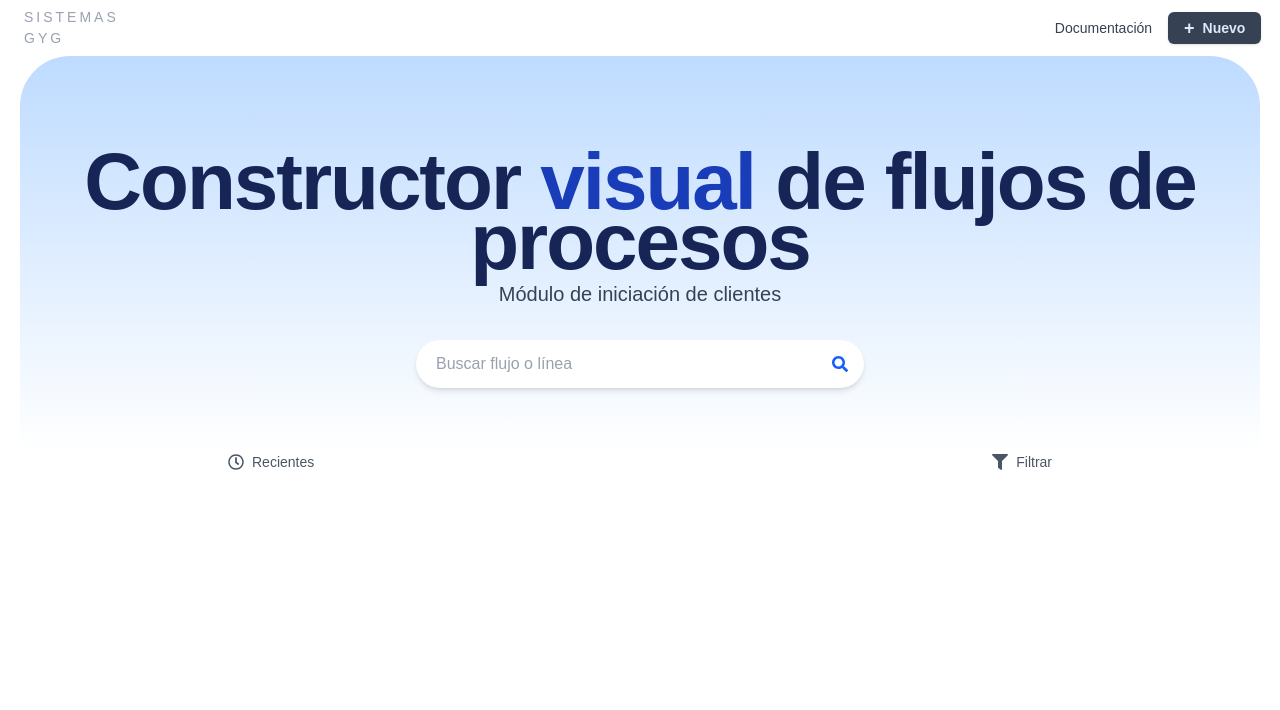
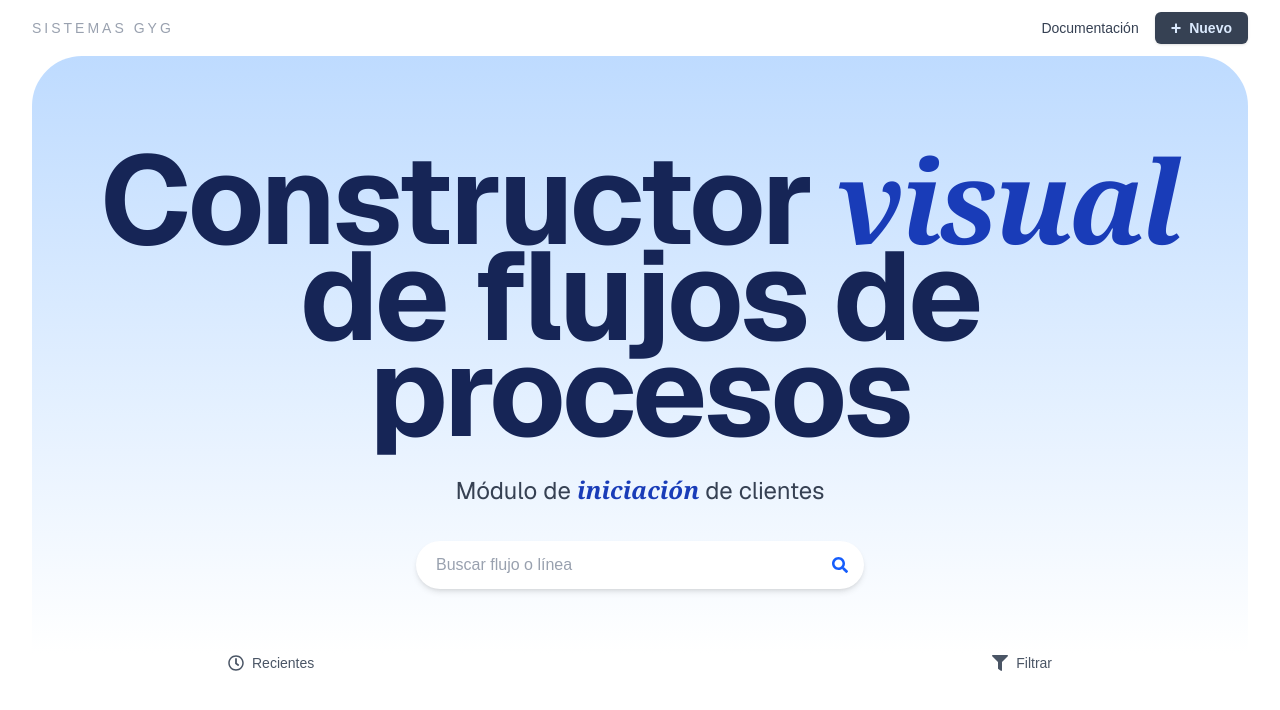
Before and after one commit to JuanCPal/bpm-scoring-flow-builder, a Next.js app: page / in a window 1280 px wide. Shown: the top 710 px of the page. Built offline with nearby package versions, Linux system fonts and the light colour scheme.

Commit message:
style: pantalla principal

```diff
--- a/src/app/page.js
+++ b/src/app/page.js
@@ -4,10 +4,12 @@ import Link from 'next/link';
 import ProjectCard from '@/components/ProjectCard';
 import { FaSearch, FaFilter, FaRegClock } from "react-icons/fa";
 import { useEffect, useState } from 'react';
+import { Particles } from "@tsparticles/react";
+import { loadSlim } from "@tsparticles/slim";
 
 function getSavedTrees() {
   return Object.keys(localStorage)
-    .filter((k) => k.startsWith("Linea_")) // solo claves que comienzan en
+    .filter((k) => k.startsWith("Linea_"))
     .map((k) => JSON.parse(localStorage.getItem(k)));
 }
 
@@ -21,7 +23,6 @@ export default function DashboardPage() {
 
   const manejarCambio = (e) => setBusqueda(e.target.value);
 
-  // Filtro aplicado
   const proyectosFiltrados = projects
     .filter((project) => {
       const texto = busqueda.toLowerCase();
@@ -32,31 +33,50 @@ export default function DashboardPage() {
     })
     .sort((a, b) => new Date(b.savedAt) - new Date(a.savedAt));
 
+  return (
+    <div className="relative min-h-screen bg-white overflow-y-hidden">
+      {/* Fondo con partículas */}
+      <Particles
+        className="absolute inset-0 -z-10"
+        init={loadSlim}
+        options={{
+          particles: {
+            number: { value: 50 },
+            size: { value: 5 },
+            opacity: { value: 0.15 },
+            move: { speed: 0.3 },
+            color: { value: ["#1e3a8a", "#64748b"] },
+          },
+        }}
+      />
 
-
-  return (
-    <div className="min-h-screen bg-white overflow-y-hidden">
       {/* NAVBAR */}
-      <nav className="fixed top-0 w-full  bg-white px-6 py-1 flex items-center justify-between">
+      <nav className="fixed top-0 w-full bg-white px-8 py-1 flex items-center justify-between">
         <ul className="flex items-center space-x-6">
-          <li className="text-gray-400 font-extralight tracking-[3px] hover:text-blue-600 cursor-pointer text-[14px]">SISTEMAS GYG</li>
+          <li className="text-gray-400 font-extralight tracking-[3px] hover:text-blue-600 cursor-pointer text-[14px]">
+            SISTEMAS GYG
+          </li>
         </ul>
-
-        <button className="flex items-center px-4 py-0.5 ml-[920px] text-sm font-extralight text-gray-700 rounded-md cursor-pointer hover:text-blue-700 transition-all">
+        <div className='flex'>
+          <button className="flex items-center px-4 py-0.5 text-sm font-extralight text-gray-700 rounded-md cursor-pointer hover:text-blue-700 transition-all">
             Documentación
           </button>
           <Link href="/canvas">
-          <button className="flex items-center gap-2 px-4 py-0.5 my-2 text-sm font-semibold text-blue-100 bg-gray-700 rounded-md hover:bg-blue-800 hover:text-blue-50 transition-all shadow-sm">
+            <button className="flex items-center gap-2 px-4 py-0.5 my-2 text-sm font-semibold text-blue-100 bg-gray-700 rounded-md hover:bg-blue-800 hover:text-blue-50 transition-all shadow-sm cursor-pointer">
               <span className="text-lg">+</span> Nuevo
             </button>
           </Link>
+        </div>
       </nav>
 
       {/* HERO */}
-      <header className="mt-14 mx-5 pt-20 pb-16 z-50 rounded-t-[50px] bg-gradient-to-b from-blue-200 to-white text-center">
-
-        <h1 className="text-[80px] font-bold text-blue-950 tracking-tight leading-15 mt-4">Constructor <span className='text-blue-800'>visual</span> de flujos de procesos</h1>
-        <p className="text-lg md:text-xl text-gray-700 mt-2">Módulo de iniciación de clientes</p>
+      <header className="mt-14 mx-8 pt-20 pb-16 z-50 rounded-t-[50px] bg-gradient-to-b from-blue-200 to-white text-center">
+        <h1 className="text-[125px] font-bold text-blue-950 tracking-tight leading-24 mt-4 font-sans">
+          Constructor <span className='text-blue-800 font-serif text-[115px] italic'>visual</span> <br /> de flujos de procesos
+        </h1>
+        <p className="text-[24px] text-gray-700 mt-8 font-sans">
+          Módulo de <span className='text-blue-800 italic font-serif font-bold'>iniciación</span> de clientes
+        </p>
 
         {/* Buscador */}
         <div className="relative max-w-md mx-auto mt-8">
@@ -92,10 +112,7 @@ export default function DashboardPage() {
 
         {/* Cards */}
         <div className="grid grid-cols-1 gap-3">
-          {proyectosFiltrados
-            .slice()
-            .sort((a, b) => new Date(b.savedAt) - new Date(a.savedAt))
-            .map(project => (
+          {proyectosFiltrados.map(project => (
             <ProjectCard
               key={project.id}
               id={project.id}
```
Also changed, not shown: package.json (+8 -4 lines), 1 other file (tests, documents, lock files or other folders). Lines whose indentation alone changed are shown as unchanged.
